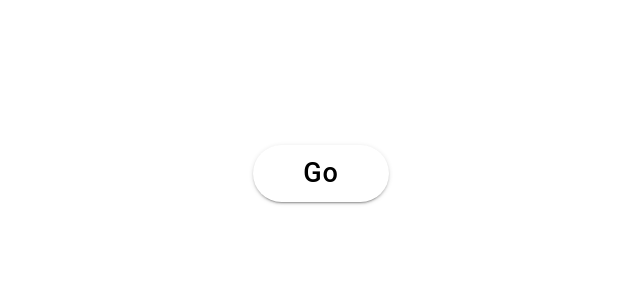
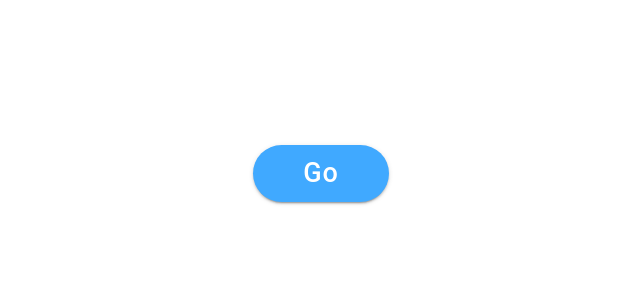
Before and after one commit to KevalGondaliya/SliderProject, a Next.js app: page /Slider in a window 1536 px wide. Shown: the top 300 px of the page, without its empty margins (447-1087 px from the left). Built offline with nearby package versions, Linux system fonts and the light colour scheme.

Commit message:
change button

```diff
--- a/pages/Slider/index.js
+++ b/pages/Slider/index.js
@@ -20,7 +20,7 @@ export default function Slider() {
         <SliderItem image={images.glasses1} />
         <SliderItem image={images.glasses2} />
       </div>
-      <Button className={styles.goBtn} mt={1} variant="contained">
+      <Button className={styles.goBtn} mt={1} variant="contained" type="info">
         Go
       </Button>
     </div>
--- a/pages/Slider/index.module.css
+++ b/pages/Slider/index.module.css
@@ -10,17 +10,25 @@
   overflow-y: hidden;
   padding: 10px 0;
 }
+@media (min-width: 1440px) {
+  .sliderMain {
+    max-width: 90%;
+    justify-content: center;
+  }
+}
 .sliderMain::-webkit-scrollbar {
   display: none;
 }
 
 .sliderSec .goBtn {
   margin-top: 35px;
-  padding: 5px 50px;
+  padding: 5px 50px !important;
   font-weight: 500;
   text-transform: capitalize;
   font-size: 27px;
-  background: white !important;
-  color: black;
+  background: #40a9ff;
   border-radius: 50px;
 }
+.sliderSec .goBtn:hover {
+  background: #2897f1;
+}
```
